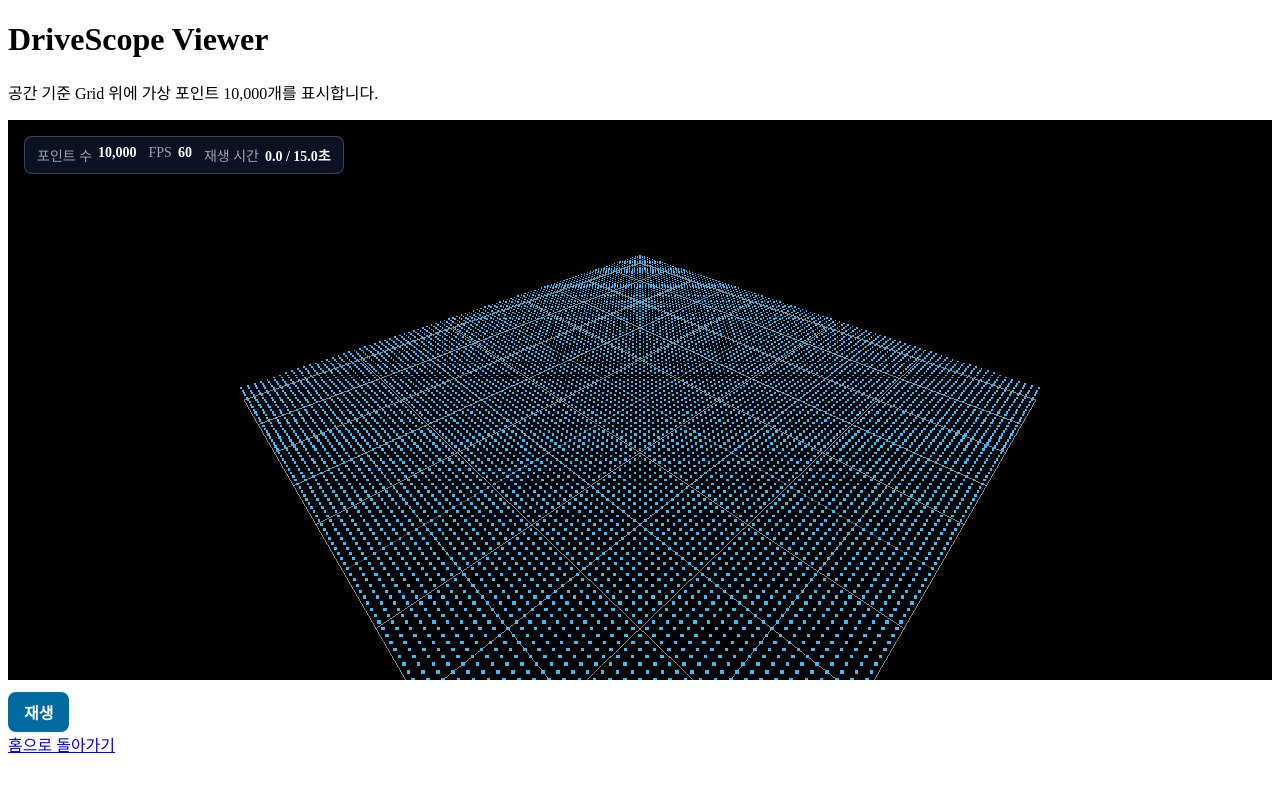
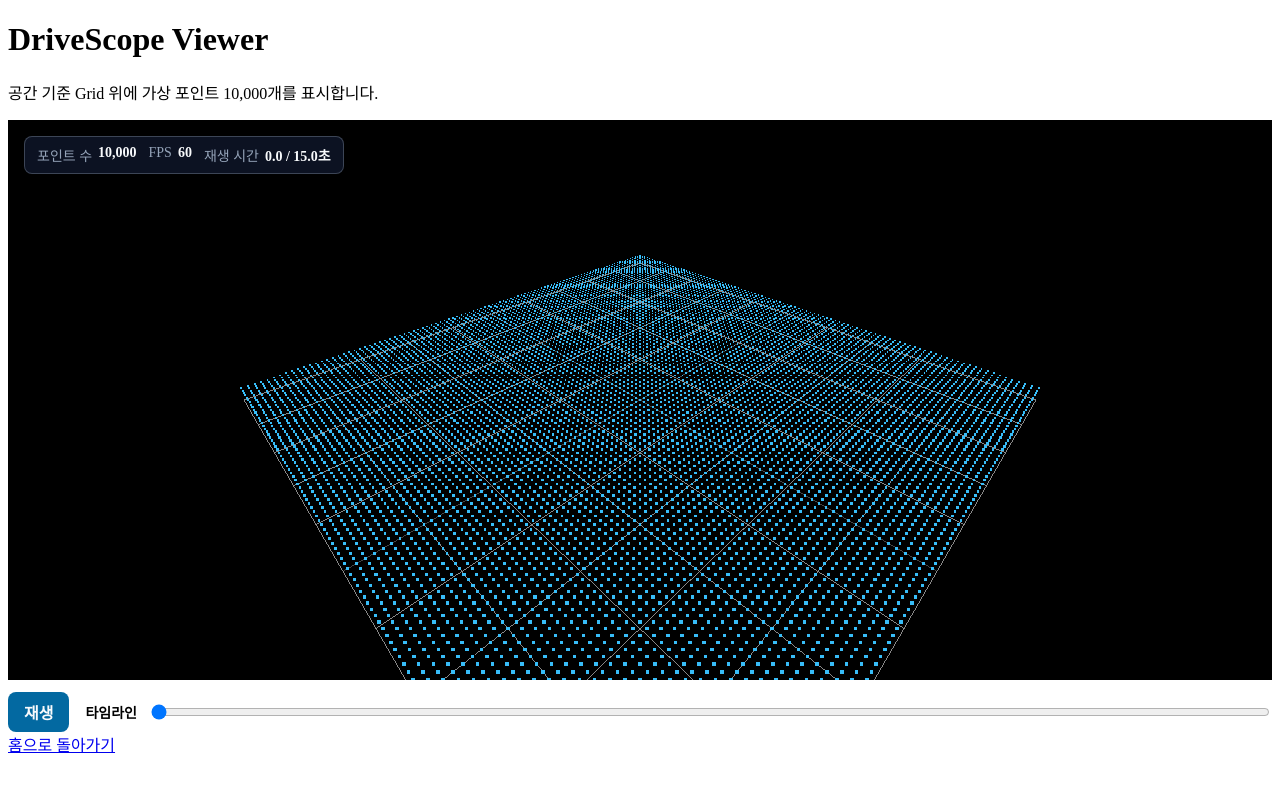
Before and after one commit to DoubleChamp/drivescope-visualizer, a Next.js app: page /viewer in a window 1280 px wide. Shown: the top 792 px of the page. Built offline with nearby package versions, Linux system fonts and the light colour scheme.

Commit message:
feat: 타임라인 탐색 추가

```diff
--- a/app/viewer/viewer-canvas.module.css
+++ b/app/viewer/viewer-canvas.module.css
@@ -43,6 +43,8 @@
 
 .controls {
   display: flex;
+  align-items: center;
+  gap: 1rem;
   margin-top: 0.75rem;
 }
 
@@ -65,3 +67,18 @@
   outline: 2px solid #38bdf8;
   outline-offset: 2px;
 }
+
+.timelineLabel {
+  display: flex;
+  flex: 1;
+  align-items: center;
+  gap: 0.75rem;
+  font-size: 0.875rem;
+  font-weight: 700;
+}
+
+.timeline {
+  flex: 1;
+  min-width: 0;
+  cursor: pointer;
+}
--- a/app/viewer/viewer-canvas.tsx
+++ b/app/viewer/viewer-canvas.tsx
@@ -167,6 +167,11 @@ export default function ViewerCanvas() {
     setIsPlaying(true);
   };
 
+  const handleTimelineChange = (nextTimeMs: number) => {
+    setIsPlaying(false);
+    setCurrentTimeMs(nextTimeMs);
+  };
+
   return (
     <div className={styles.viewer}>
       <dl className={styles.metrics} aria-label="뷰어 통계">
@@ -200,6 +205,21 @@ export default function ViewerCanvas() {
         >
           {isPlaying ? "정지" : "재생"}
         </button>
+        <label className={styles.timelineLabel}>
+          <span>타임라인</span>
+          <input
+            type="range"
+            className={styles.timeline}
+            min={INITIAL_PLAYBACK_TIME_MS}
+            max={mockScenario.durationMs}
+            step={PLAYBACK_UPDATE_INTERVAL_MS}
+            value={currentTimeMs}
+            aria-valuetext={`${(currentTimeMs / 1_000).toFixed(1)}초`}
+            onChange={(event) =>
+              handleTimelineChange(event.currentTarget.valueAsNumber)
+            }
+          />
+        </label>
       </div>
     </div>
   );
```
Also changed, not shown: 4 other files (tests, documents, lock files or other folders).
